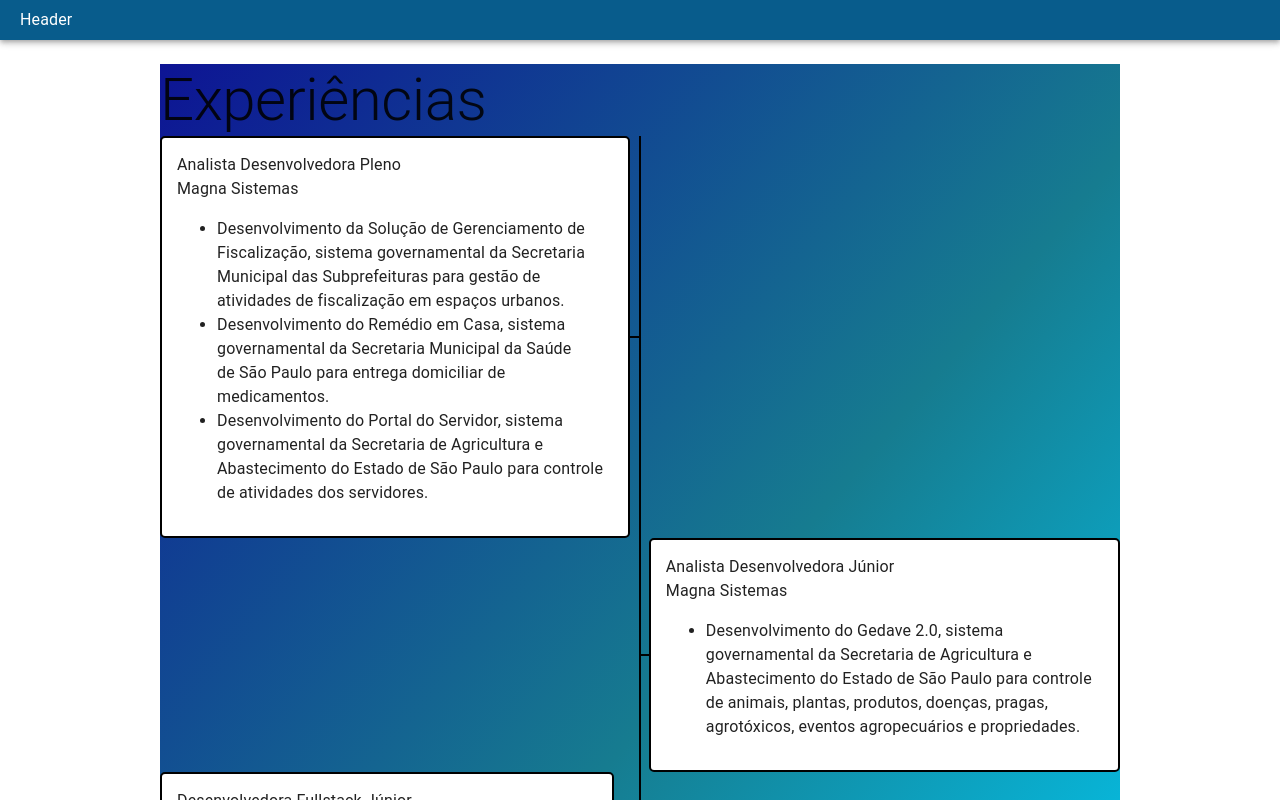
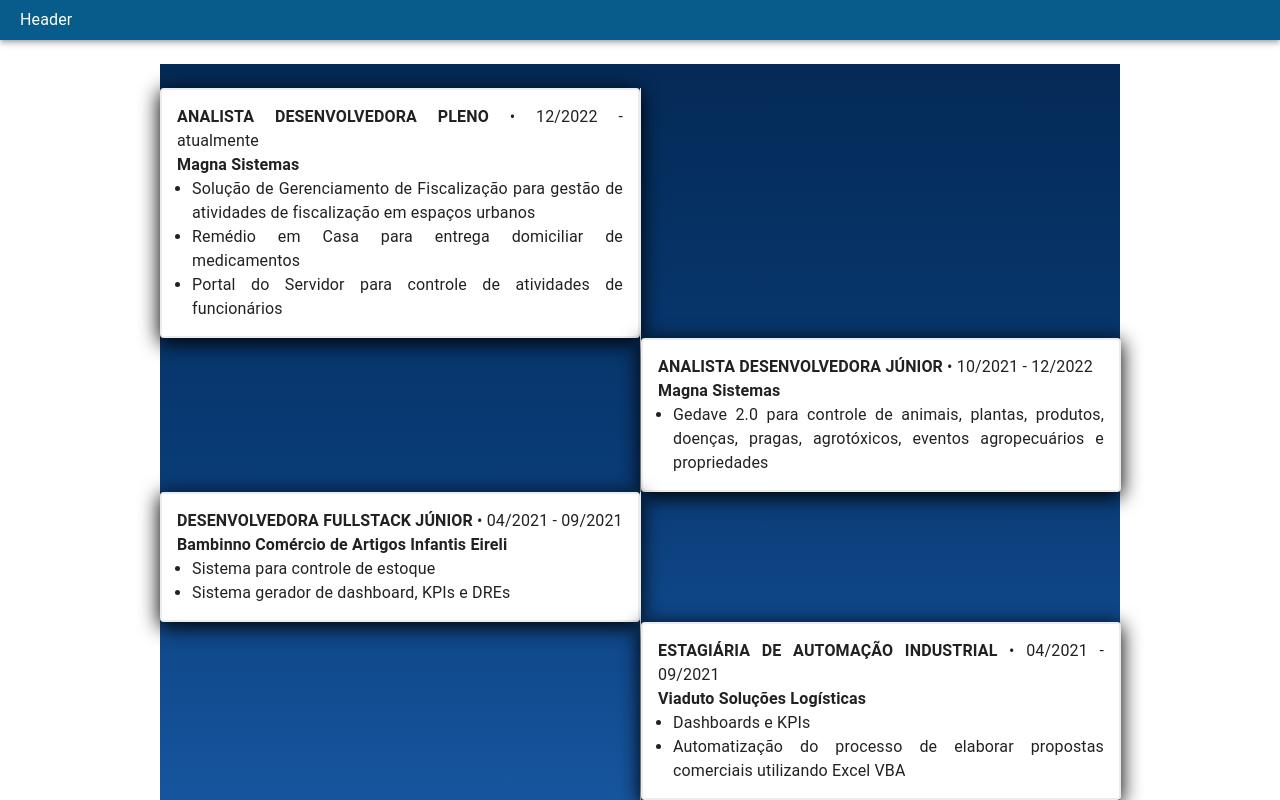
Before and after one commit to AshileySabah/portfolio-final, a React (Vite) app: page / in a window 1280 px wide. Shown: the top 800 px of the page. Built offline with nearby package versions, Linux system fonts and the light colour scheme.

Commit message:
feat: timeline component card

```diff
--- a/src/components/Timeline/components/CardWrapper.tsx
+++ b/src/components/Timeline/components/CardWrapper.tsx
@@ -1,6 +1,5 @@
 import React, { ReactNode } from "react";
-import { Box } from "@mui/material";
-import { Container, CardArm } from "./styles";
+import { Container, CardArm, CardContainer } from "./styles";
 
 interface CardWrapperProps {
   children: ReactNode;
@@ -14,7 +13,7 @@
   return (
     <Container containerSide={containerSide}>
       {containerSide === "right" && <CardArm />}
-      <Box>{children}</Box>
+      <CardContainer>{children}</CardContainer>
       {containerSide === "left" && <CardArm />}
     </Container>
   );
--- a/src/components/Timeline/components/styles.tsx
+++ b/src/components/Timeline/components/styles.tsx
@@ -1,5 +1,5 @@
 import { Box } from "@mui/material";
-import styled from "styled-components";
+import styled, { css } from "styled-components";
 
 interface ContainerProps {
   containerSide: "left" | "right";
@@ -10,10 +10,31 @@
   align-items: center;
   justify-content: ${({ containerSide }) =>
     containerSide === "left" ? "flex-end" : "flex-start"};
+
+  ${({ theme }) => css`
+    ${theme.breakpoints.down("md")} {
+      justify-content: flex-start;
+      margin-bottom: 15px;
+    }
+  `}
 `;
 
 export const CardArm = styled(Box)`
-  height: 2px;
+  height: 1px;
   width: 30px;
-  background-color: black;
+  background-color: #ececec;
+
+  ${({ theme }) => css`
+    ${theme.breakpoints.down("md")} {
+      display: none;
+    }
+  `}
 `;
+
+export const CardContainer = styled(Box)`
+  ${({ theme }) => css`
+    ${theme.breakpoints.down("md")} {
+      width: 100%;
+    }
+  `}
+`;
--- a/src/components/Timeline/index.tsx
+++ b/src/components/Timeline/index.tsx
@@ -11,12 +11,12 @@
   return list?.map((item, index) => {
     return (
       <Grid container>
-        <ContainerSide item xs={12} sm={6} $side="left">
+        <ContainerSide item xs={12} md={6} $side="left">
           {index % 2 === 0 ? (
             <CardWrapper containerSide="left">{item}</CardWrapper>
           ) : null}
         </ContainerSide>
-        <ContainerSide item xs={12} sm={6} $side="right">
+        <ContainerSide item xs={12} md={6} $side="right">
           {index % 2 !== 0 ? (
             <CardWrapper containerSide="right">{item}</CardWrapper>
           ) : null}
--- a/src/components/Timeline/styles.tsx
+++ b/src/components/Timeline/styles.tsx
@@ -1,18 +1,17 @@
 import { Grid } from "@mui/material";
-import styled from "styled-components";
+import styled, { css } from "styled-components";
 
 interface SideProps {
   $side: "left" | "right";
 }
 
 export const ContainerSide = styled(Grid)<SideProps>`
-  position: relative;
+  border-left: ${({ $side }) =>
+    $side === "right" ? "1px solid #ececec" : "none"};
 
-  border-right: ${({ $side }) =>
-    $side === "left" ? "1px solid black" : "none"};
-  border-left: ${({ $side }) =>
-    $side === "right" ? "1px solid black" : "none"};
-
-  left: ${({ $side }) => ($side === "left" ? 1 : "unset")};
-  right: ${({ $side }) => ($side === "right" ? 1 : "unset")};
+  ${({ theme }) => css`
+    ${theme.breakpoints.down("md")} {
+      border: none;
+    }
+  `}
 `;
--- a/src/pages/Experiencias/components/Card.tsx
+++ b/src/pages/Experiencias/components/Card.tsx
@@ -7,8 +7,13 @@
 export const Card: React.FC<CardProps> = (experiencia) => {
   return (
     <Container>
-      <Typography>{experiencia?.cargo}</Typography>
-      <Typography>{experiencia?.empresa}</Typography>
+      <Typography>
+        <strong>{experiencia?.cargo?.toUpperCase()}</strong> •{" "}
+        {experiencia?.data?.inicio} - {experiencia?.data?.fim}
+      </Typography>
+      <Typography>
+        <strong>{experiencia?.empresa}</strong>
+      </Typography>
       <ul>
         {experiencia?.atividades?.map((atividade) => {
           return <li>{atividade}</li>;
--- a/src/pages/Experiencias/components/styles.tsx
+++ b/src/pages/Experiencias/components/styles.tsx
@@ -1,9 +1,37 @@
-import { Box } from "@mui/material";
-import styled from "styled-components";
+import styled, { css } from "styled-components";
+import { Paper } from "@mui/material";
 
-export const Container = styled(Box)`
+export const Container = styled(Paper)`
   padding: 15px;
   border-radius: 5px;
-  border: 2px solid black;
+  border: 2px solid #ececec;
   background-color: ${({ theme }) => theme?.palette?.common?.white};
+  text-align: justify;
+
+  -webkit-box-shadow: 0px 4px 20px 1px rgba(0, 0, 0, 1) !important;
+  -moz-box-shadow: 0px 4px 20px 1px rgba(0, 0, 0, 1) !important;
+  box-shadow: 0px 4px 20px 1px rgba(0, 0, 0, 1) !important;
+
+  ul {
+    margin: 0;
+    padding: 0 0 0 15px;
+  }
+
+  ${({ theme }) => css`
+    ${theme.breakpoints.up("md")} {
+      width: 440px;
+    }
+
+    ${theme.breakpoints.up("lg")} {
+      width: 480px;
+    }
+
+    ${theme.breakpoints.up("xl")} {
+      width: 530px;
+    }
+
+    ${theme.breakpoints.down("md")} {
+      width: 100%;
+    }
+  `}
 `;
--- a/src/pages/Experiencias/data.ts
+++ b/src/pages/Experiencias/data.ts
@@ -17,9 +17,9 @@
     },
     empresa: "Magna Sistemas",
     atividades: [
-      "Desenvolvimento da Solução de Gerenciamento de Fiscalização, sistema governamental da Secretaria Municipal das Subprefeituras para gestão de atividades de fiscalização em espaços urbanos.",
-      "Desenvolvimento do Remédio em Casa, sistema governamental da Secretaria Municipal da Saúde de São Paulo para entrega domiciliar de medicamentos.",
-      "Desenvolvimento do Portal do Servidor, sistema governamental da Secretaria de Agricultura e Abastecimento do Estado de São Paulo para controle de atividades dos servidores.",
+      "Solução de Gerenciamento de Fiscalização para gestão de atividades de fiscalização em espaços urbanos",
+      "Remédio em Casa para entrega domiciliar de medicamentos",
+      "Portal do Servidor para controle de atividades de funcionários",
     ],
   },
   {
@@ -30,7 +30,7 @@
     },
     empresa: "Magna Sistemas",
     atividades: [
-      "Desenvolvimento do Gedave 2.0, sistema governamental da Secretaria de Agricultura e Abastecimento do Estado de São Paulo para controle de animais, plantas, produtos, doenças, pragas, agrotóxicos, eventos agropecuários e propriedades.",
+      "Gedave 2.0 para controle de animais, plantas, produtos, doenças, pragas, agrotóxicos, eventos agropecuários e propriedades",
     ],
   },
   {
@@ -41,8 +41,8 @@
     },
     empresa: "Bambinno Comércio de Artigos Infantis Eireli",
     atividades: [
-      "Desenvolvimento de sistema para controle de estoque.",
-      "Desenvolvimento de sistema gerador de dashboard, KPIs e DREs.",
+      "Sistema para controle de estoque",
+      "Sistema gerador de dashboard, KPIs e DREs",
     ],
   },
   {
@@ -51,10 +51,10 @@
       inicio: "04/2021",
       fim: "09/2021",
     },
-    empresa: "Bambinno Comércio de Artigos Infantis Eireli",
+    empresa: "Viaduto Soluções Logísticas",
     atividades: [
-      "Desenvolvimento de dashboards e KPIs.",
-      "Automatização do processo de elaborar propostas comerciais utilizando Excel VBA.",
+      "Dashboards e KPIs",
+      "Automatização do processo de elaborar propostas comerciais utilizando Excel VBA",
     ],
   },
 ];
--- a/src/pages/Experiencias/index.tsx
+++ b/src/pages/Experiencias/index.tsx
@@ -1,4 +1,3 @@
-import { Typography } from "@mui/material";
 import { Container } from "./styles";
 import { experiencias } from "./data";
 import { Card } from "./components/Card";
@@ -6,8 +5,7 @@
 
 export const Experiencias = () => {
   return (
-    <Container>
-      <Typography variant="h2">Experiências</Typography>
+    <Container p={3}>
       <Timeline
         list={experiencias?.map((experiencia) => {
           return <Card {...experiencia} />;
--- a/src/pages/Experiencias/styles.tsx
+++ b/src/pages/Experiencias/styles.tsx
@@ -2,23 +2,25 @@
 import styled from "styled-components";
 
 export const Container = styled(Box)`
-  background: rgb(13, 20, 148);
+  min-height: 100vh;
+
+  background: rgb(25, 90, 166);
   background: -moz-linear-gradient(
-    130deg,
-    rgba(13, 20, 148, 1) 0%,
-    rgba(22, 124, 144, 1) 55%,
-    rgba(0, 212, 255, 1) 100%
+    0deg,
+    rgba(25, 90, 166, 1) 0%,
+    rgba(9, 59, 117, 1) 50%,
+    rgba(4, 42, 87, 1) 100%
   );
   background: -webkit-linear-gradient(
-    130deg,
-    rgba(13, 20, 148, 1) 0%,
-    rgba(22, 124, 144, 1) 55%,
-    rgba(0, 212, 255, 1) 100%
+    0deg,
+    rgba(25, 90, 166, 1) 0%,
+    rgba(9, 59, 117, 1) 50%,
+    rgba(4, 42, 87, 1) 100%
   );
   background: linear-gradient(
-    130deg,
-    rgba(13, 20, 148, 1) 0%,
-    rgba(22, 124, 144, 1) 55%,
-    rgba(0, 212, 255, 1) 100%
+    0deg,
+    rgba(25, 90, 166, 1) 0%,
+    rgba(9, 59, 117, 1) 50%,
+    rgba(4, 42, 87, 1) 100%
   );
 `;
```
